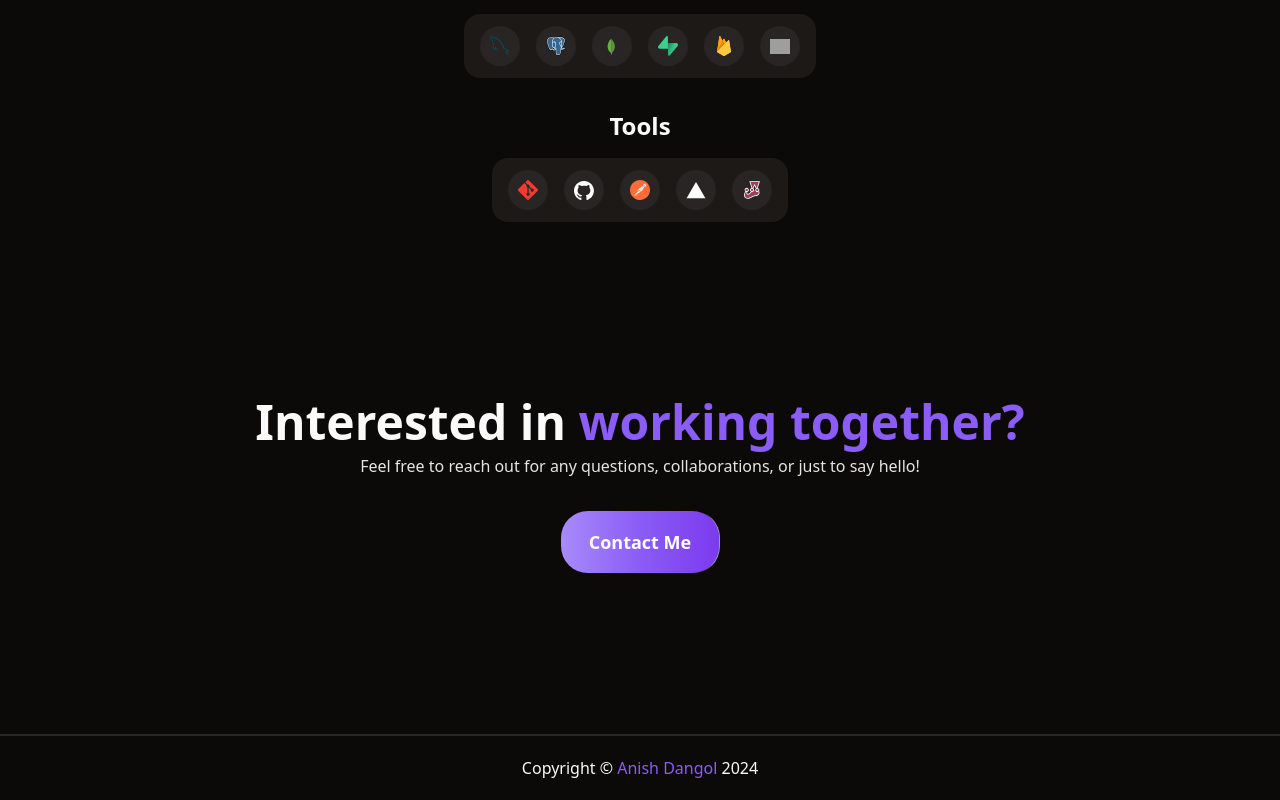
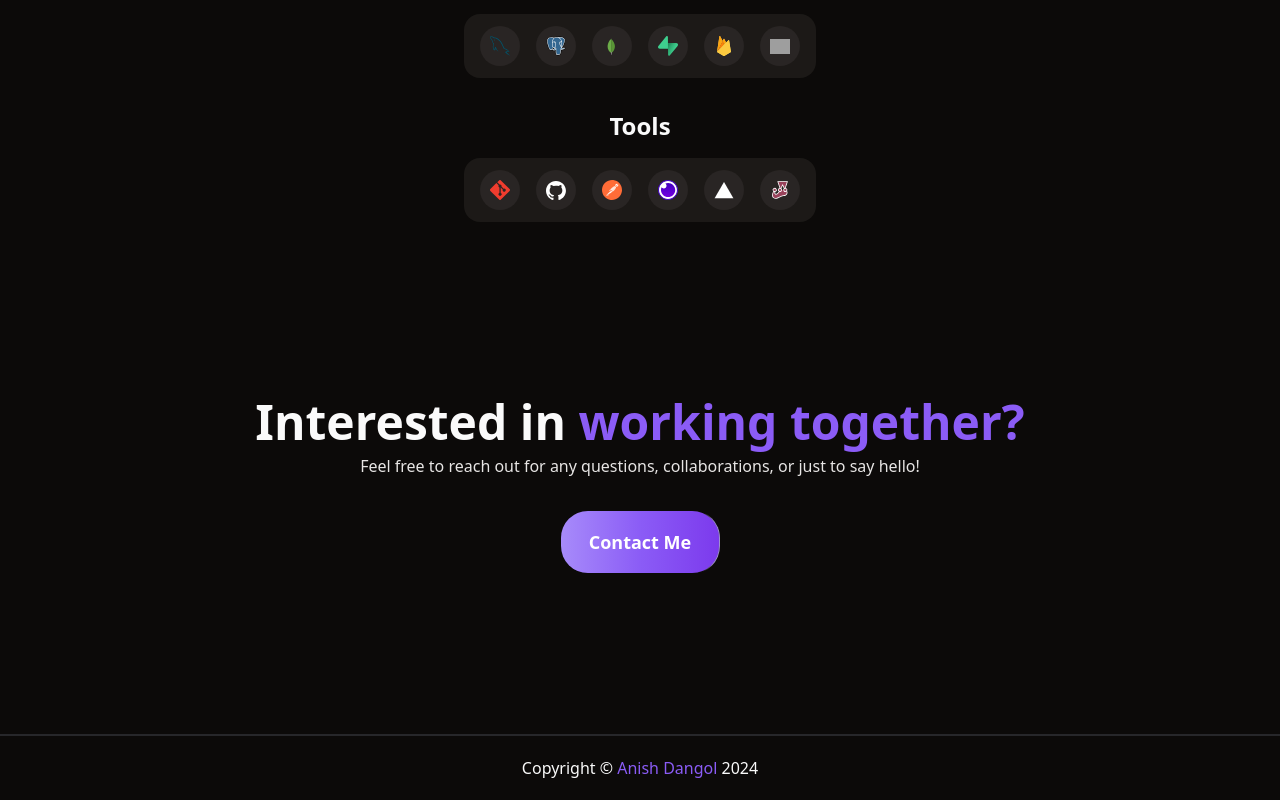
Before and after one commit to dangol-anish/anishdangol, a Next.js app: page / in a window 1280 px wide. Shown: the part 4548-5348 px from the top of the page. Built offline with nearby package versions, Linux system fonts and the light colour scheme; grey boxes are pictures that could not be loaded.

Commit message:
update: added insomnia

```diff
--- a/data/index.ts
+++ b/data/index.ts
@@ -299,6 +299,11 @@ export const skillset = [
         icon: "/postman.svg",
       },
       {
+        name: "Insomnia",
+        href: "https://insomnia.rest",
+        icon: "/ins.svg",
+      },
+      {
         name: "Vercel",
         href: "https://vercel.com/",
         icon: "/vercel.svg",
```
